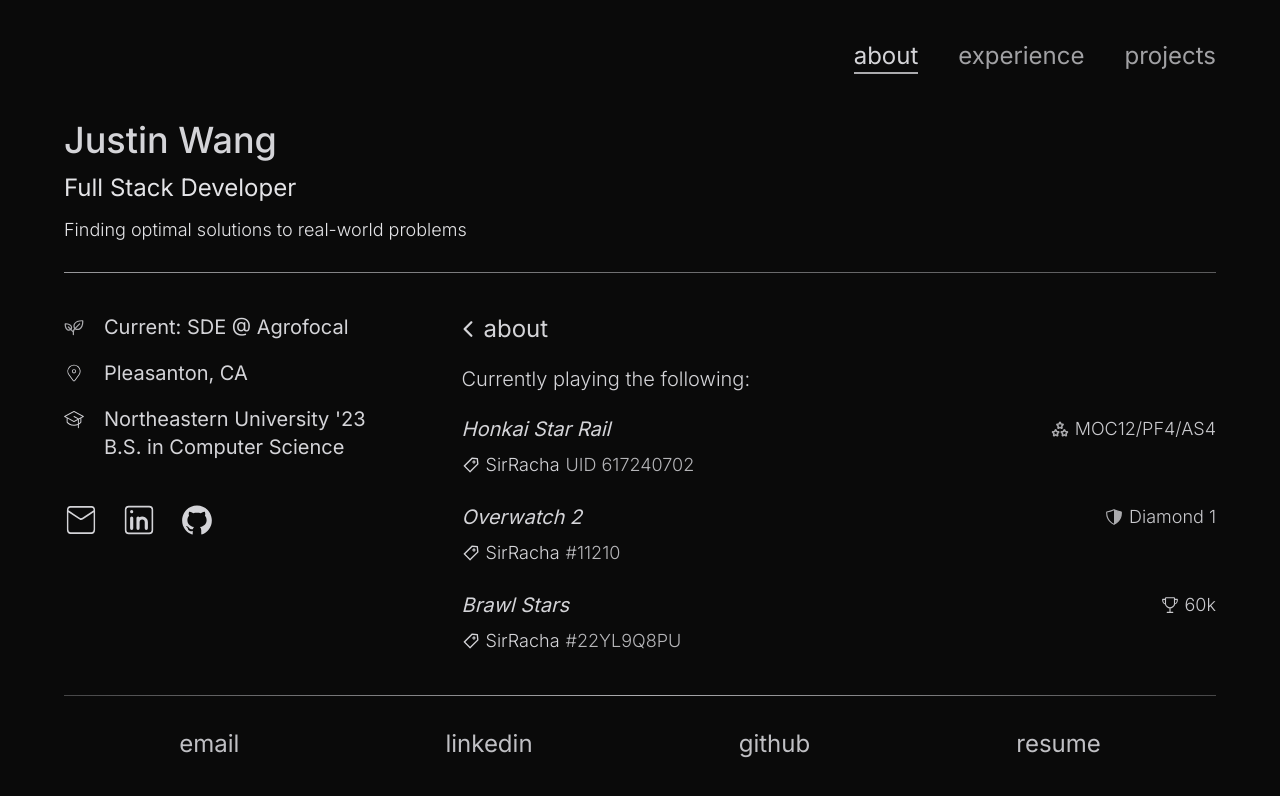
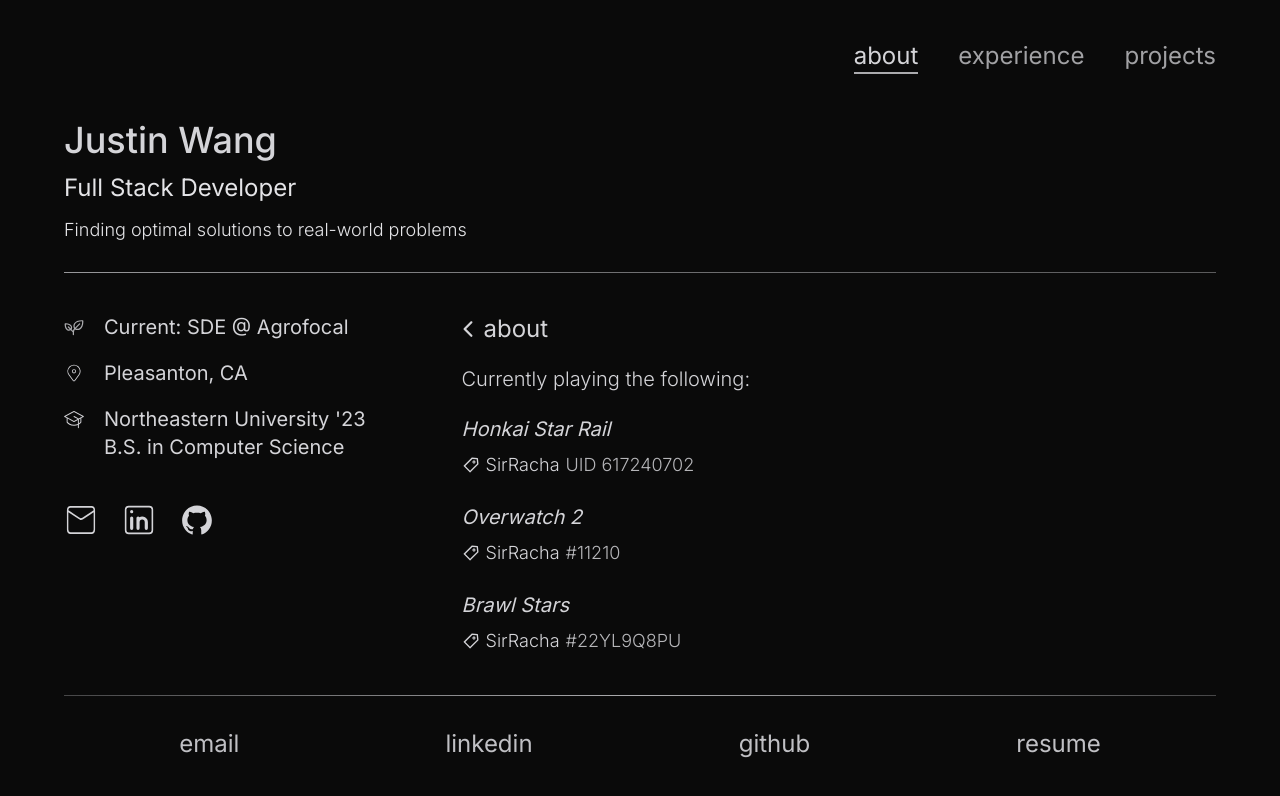
Before and after one commit to jwang9228/personal-site, a Next.js app: page / in a window 1280 px wide. Both pictures are taken after a click on the button "competitive games". Shown: the top 796 px of the page. Built offline with nearby package versions, Linux system fonts and the light colour scheme.

Commit message:
Hide game rank

```diff
--- a/src/app/components/about/hobbies/Games.jsx
+++ b/src/app/components/about/hobbies/Games.jsx
@@ -3,6 +3,7 @@ import { IoTrophyOutline, IoShieldHalf } from 'react-icons/io5';
 import { TbStars } from 'react-icons/tb';
 
 export default function Games() {
+  const showRank = false;
   const games = [
     {
       name: 'Honkai Star Rail',
@@ -45,11 +46,13 @@ export default function Games() {
             gap-y-1 tablet:gap-y-1.5 laptop:gap-y-2'>
             <div className='flex justify-between items-center laptop:gap-x-40'>
               <div className='italic font-normal'>{game.name}</div>
-              <div className='flex items-center gap-x-1.5
-                text-sm tablet:text-base laptop:text-lg opacity-95'>
-                {game.rankIcon}
-                {game.rank}
-              </div>
+              {showRank &&
+                <div className='flex items-center gap-x-1.5
+                  text-sm tablet:text-base laptop:text-lg opacity-95'>
+                  {game.rankIcon}
+                  {game.rank}
+                </div>
+              }
             </div>
             <div className='flex items-center gap-x-1.5
               text-sm tablet:text-base laptop:text-lg'>
```
